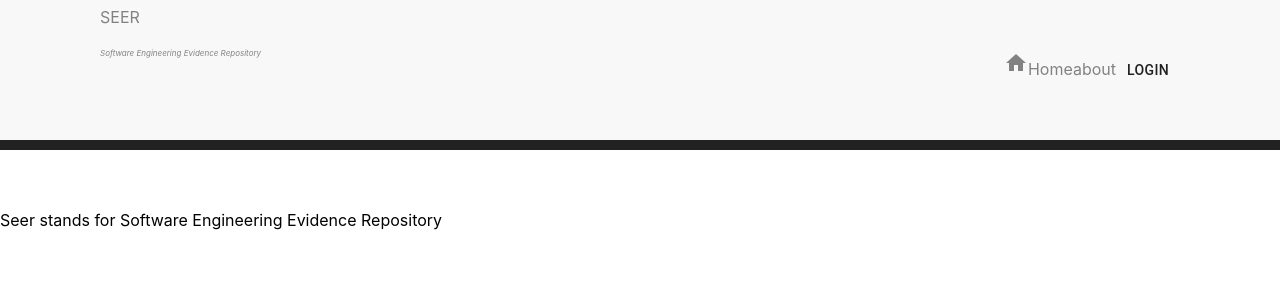
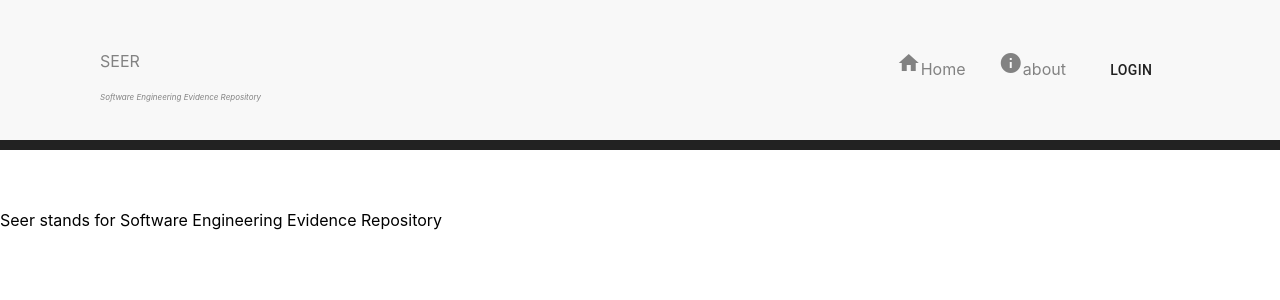
Before and after one commit to MinhPhu0304/Seer, a React (Create React App) app in the folder frontend/: page /about in a window 1280 px wide. Shown: the top 300 px of the page. Built offline with nearby package versions, Linux system fonts and the light colour scheme.

Commit message:
Fix: broken layout in nav bar

```diff
--- a/frontend/src/components/NavBar/index.jsx
+++ b/frontend/src/components/NavBar/index.jsx
@@ -1,10 +1,10 @@
-import React, { Component, useState } from "react";
-import { Button, Dialog, DialogTitle, DialogContent, DialogActions, DialogContentText } from '@material-ui/core';
+import React, { useState } from "react";
+import { Button, Dialog, DialogTitle, DialogContent, DialogContentText } from '@material-ui/core';
 import { Link } from "react-router-dom";
 import Login from '../LoginForm';
 
 import styled from "styled-components";
-import "../LoginForm/styles.css"
+import './navBar.css';
 
 const Navigation = styled.header`
   border-bottom: 10px solid #222;
@@ -17,7 +17,7 @@ const Navigation = styled.header`
   margin-bottom: 60px;
   background: #f8f8f8;
 
-  .logo a {
+  .logoNav a {
     padding-top: 33px;
     display: flex;
     flex-direction: column;
@@ -46,9 +46,6 @@ const Navigation = styled.header`
       }
     }
   }
-  .gray {
-    color: #ccc;
-  }
   a {
     color: #222;
     opacity: 0.55;
@@ -59,30 +56,10 @@ const Navigation = styled.header`
   a:hover {
     opacity: 1;
   }
-  .fa-bars {
-    display: none;
-    color: #222;
-    font-size: 2rem;
-  }
   nav {
-    ul {
-      display: flex;
-      justify-content: space-between;
-    }
-    li {
-      margin: 0 15px;
-      justify-content: space-between;
-      font-size: 1em;
-    }
     a {
       font-size: 1em;
       text-decoration: none;
-      .active {
-        color: tomato;
-      }
-    }
-    a.active {
-      color: #222;
     }
   }
 `;
@@ -92,7 +69,6 @@ function Nav() {
   const [openLoginDiaglog, toggleOpenLoginDialog] = useState(false)
 
   const handleToggle = (event) => {
-    event.preventDefault();
     toggleIsExpanded(!isExpanded)
   }
 
@@ -101,7 +77,22 @@ function Nav() {
   }
   return (
     <Navigation>
-      <div className="logo">
+      <HomeLogoLink />
+      <nav className="nav">
+        <div className={`collapsed ${isExpanded ? "is-expanded" : ""}`}>
+          <HomeLink />
+          <AboutLink />
+          <Button onClick={onLogInButtonClicked}>Login</Button>
+        </div>
+      </nav>
+      <LoginDialog open={openLoginDiaglog} toggleOpen={onLogInButtonClicked} />
+    </Navigation>
+  );
+}
+
+function HomeLogoLink() {
+  return (
+    <div className="logoNav">
       <Link to="/">
         <p>SEER</p>
         <em>
@@ -113,22 +104,28 @@ function Nav() {
         </em>
       </Link>
     </div>
-      <nav className="nav">
-        <div className={`collapsed ${isExpanded ? "is-expanded" : ""}`}>
+  )
+}
+
+function HomeLink() {
+  return (
     <Link activeClassName="active" to="/">
       <i className="material-icons"
         aria-hidden="true">home</i>
       Home
     </Link>
+  )
+}
+
+function AboutLink() {
+  return (
     <Link activeClassName="active" to="/about">
+      <i className="material-icons" aria-hidden="true">
+        info
+      </i>
       about
     </Link>
-          <Button onClick={onLogInButtonClicked}>Login</Button>
-        </div>
-      </nav>
-      <LoginDialog open={openLoginDiaglog} toggleOpen={onLogInButtonClicked} />
-    </Navigation>
-  );
+  )
 }
 
 // open: boolean
@@ -140,12 +137,10 @@ function LoginDialog({ open, toggleOpen }) {
     <Dialog
       open={open}
       onClose={handleClose}
-      aria-labelledby="alert-dialog-title"
-      aria-describedby="alert-dialog-description"
     >
       <DialogTitle>Log in</DialogTitle>
       <DialogContent>
-        <DialogContentText id="alert-dialog-description">
+        <DialogContentText>
           <Login />
         </DialogContentText>
       </DialogContent>
--- a/frontend/src/components/NavBar/navBar.css
+++ b/frontend/src/components/NavBar/navBar.css
@@ -1,30 +1,9 @@
+.nav {
+  min-width: 300px;
+}
 
-.logo a {
-  padding-top: 33px;
+.collapsed {
   display: flex;
-  flex-direction: column;
-  clear: both;
-  padding-bottom: 30px;
-  text-decoration: none;
-
-  p {
-    width: 500px;
-    display: block;
-  }
-  em {
-    font-size: 0.5em;
-    float: left;
-    display: block;
-    img {
-      display: inline-block;
-      margin-top: 5px;
-      width: 15px;
-      float: left;
-    }
-    .letterhead {
-      display: inline-block;
-      line-height: 260%;
-      float: left;
-    }
-  }
+  justify-content: space-around;
+  align-items: baseline;
 }
```
Lines whose indentation alone changed are shown as unchanged.
